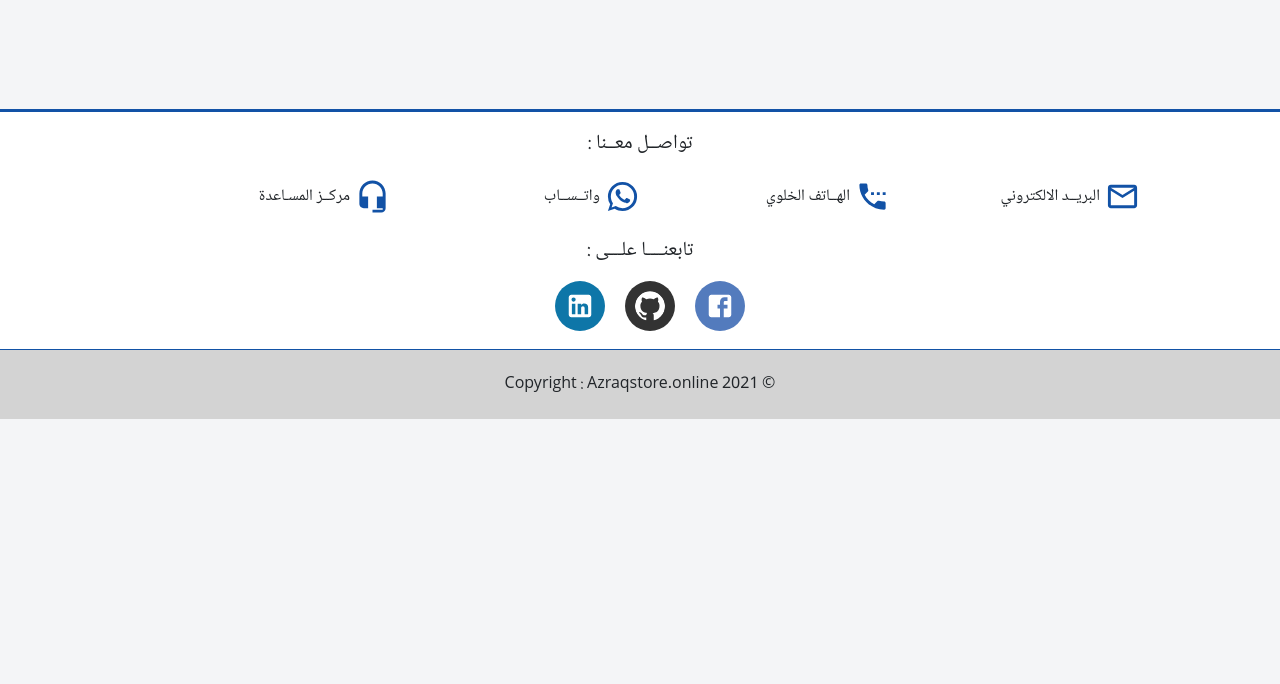
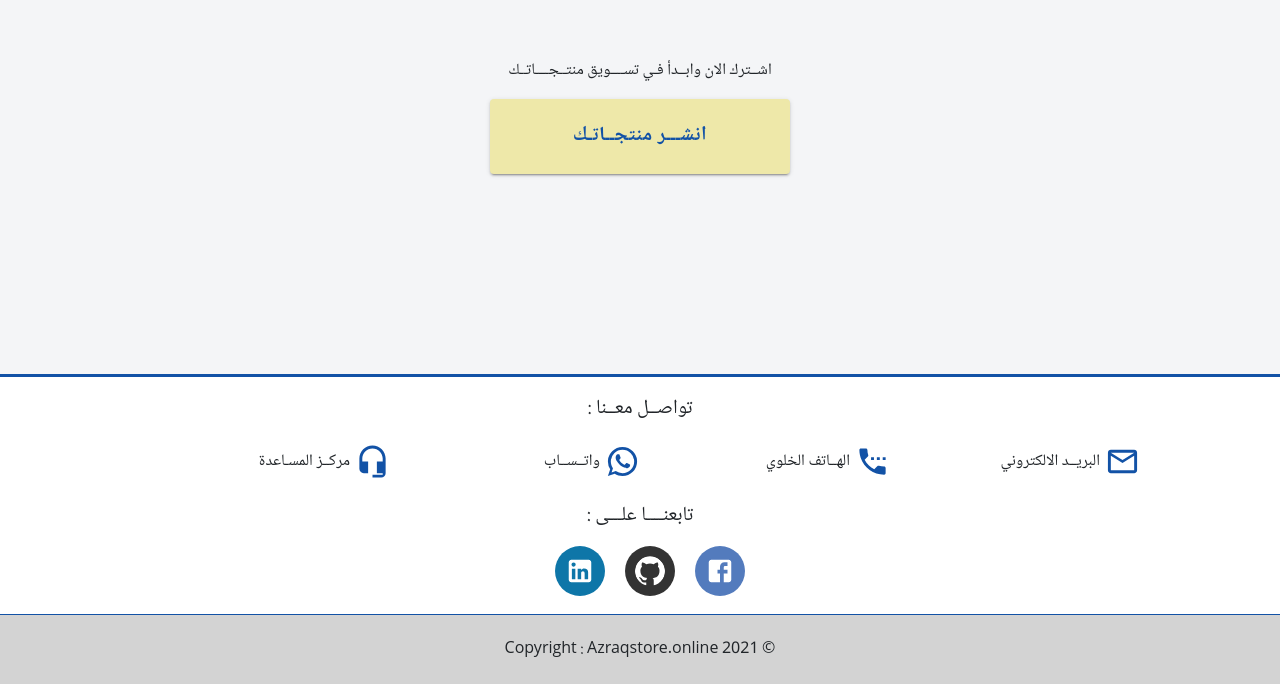
Before and after one commit to azraqSooq/azraq-souq, a Next.js app: page / in a window 1280 px wide. Shown: the part 1828-2512 px from the top of the page. Before the commit the page ends 2247 px from the top, so only its background shows below. Built offline with nearby package versions, Linux system fonts and the light colour scheme; a web font is replaced by a local one.

Commit message:
subscribe

```diff
--- a/pages/index.jsx
+++ b/pages/index.jsx
@@ -1,11 +1,8 @@
-import Head from 'next/head'
-import Image from 'next/image'
-import styles from '../styles/Home.module.scss'
-import Link from 'next/link'
 import Header  from '../src/components/Header'
 import Categories from '../src/components/Categories'
 import About from '../src/components/About'
 import Footer from '../src/components/Footer'
+import Subscribe from '../src/components/Subscribe'
 
 export default function Home() {
   return (
@@ -14,6 +11,7 @@ export default function Home() {
       <Header />
       < Categories />
       <About />
+      <Subscribe />
       <Footer />
     </body>
   </>
--- a/src/components/Footer.jsx
+++ b/src/components/Footer.jsx
@@ -5,7 +5,6 @@ import MailOutlineIcon from '@material-ui/icons/MailOutline';
 import SettingsPhoneIcon from '@material-ui/icons/SettingsPhone';
 import WhatsAppIcon from '@material-ui/icons/WhatsApp';
 import HeadsetMicIcon from '@material-ui/icons/HeadsetMic';
-import { MDBBtn, MDBIcon } from 'mdb-react-ui-kit';
 import  FacebookIcon from '@material-ui/icons/Facebook';
 import GitHubIcon from '@material-ui/icons/GitHub';
 import LinkedInIcon from '@material-ui/icons/LinkedIn';
--- /dev/null
+++ b/src/components/Subscribe.jsx
@@ -0,0 +1,30 @@
+import React from 'react'
+import styles from '../../styles/component/subscribe.module.scss'
+import Button from '@material-ui/core/Button';
+import Link from 'next/link'
+import {Col} from 'react-bootstrap'
+
+const Subscribe = () => {
+    return (
+        <div>
+            <div className={styles.subscribeContainer}>
+                <p className={styles.subscribeParagraph}>اشــترك الان وابــدأ فـي تســــويق منتــجــــاتــك</p>
+               <Col>
+            </Col>
+               <Link href="/">
+                   <a>
+                    <Button className={styles.subscribeButton} variant="contained">انشـــر منتجــاتـك</Button>
+                   </a>
+                </Link>
+
+
+
+
+            </div>
+
+        </div>
+    )
+}
+
+
+export default Subscribe
--- /dev/null
+++ b/styles/component/subscribe.module.scss
@@ -0,0 +1,43 @@
+$background-color: #F4F5F7 ;
+$primary-color: #1252A6;
+$secondary-color: #EEE8A9 ;
+
+.subscribeContainer {
+    margin-top: 150px;
+    text-align: center;
+    display: flex;
+    flex-direction: column;
+
+    .subscribeParagraph {
+
+    }
+
+    .subscribeButton {
+        width: 300px;
+        height: 75px;
+        background-color: $secondary-color;
+        color: $primary-color !important;
+        font-weight: bold;
+        font-size: 20px;
+
+    }
+
+    a {
+        text-decoration: none;
+
+    }
+}
+
+@media screen and (max-width: 567px) {
+    .subscribeContainer {
+
+    .subscribeButton {
+        width: 220px;
+        height: 55px;
+
+    }
+
+}
+
+
+}
```
